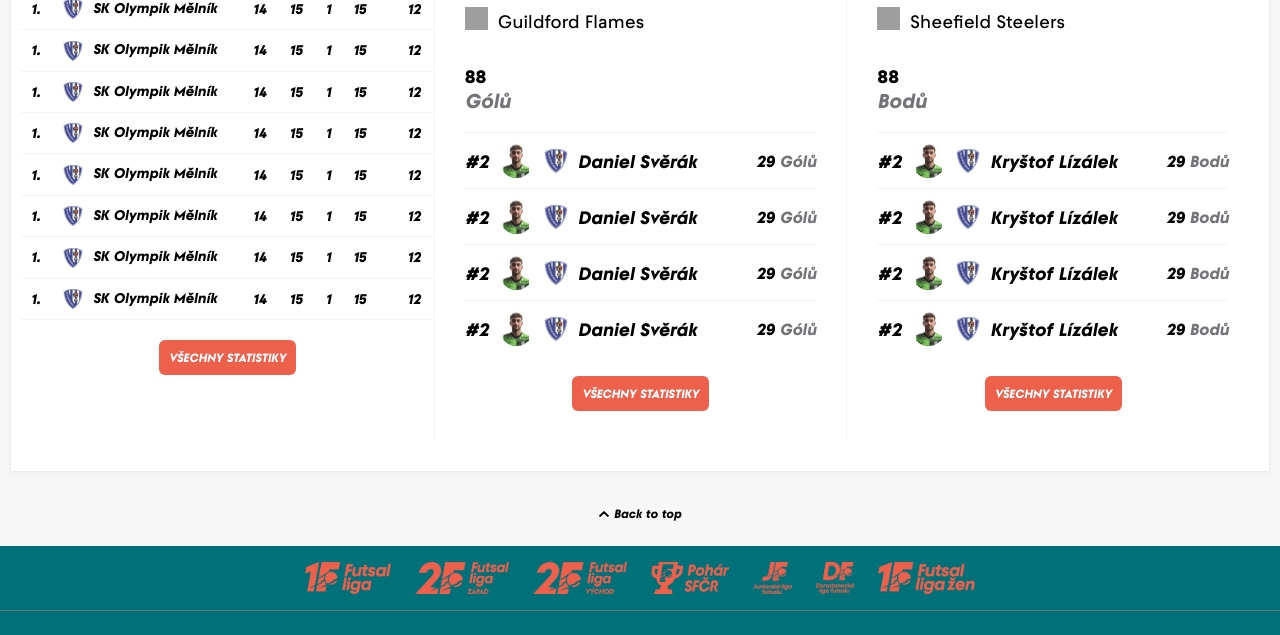
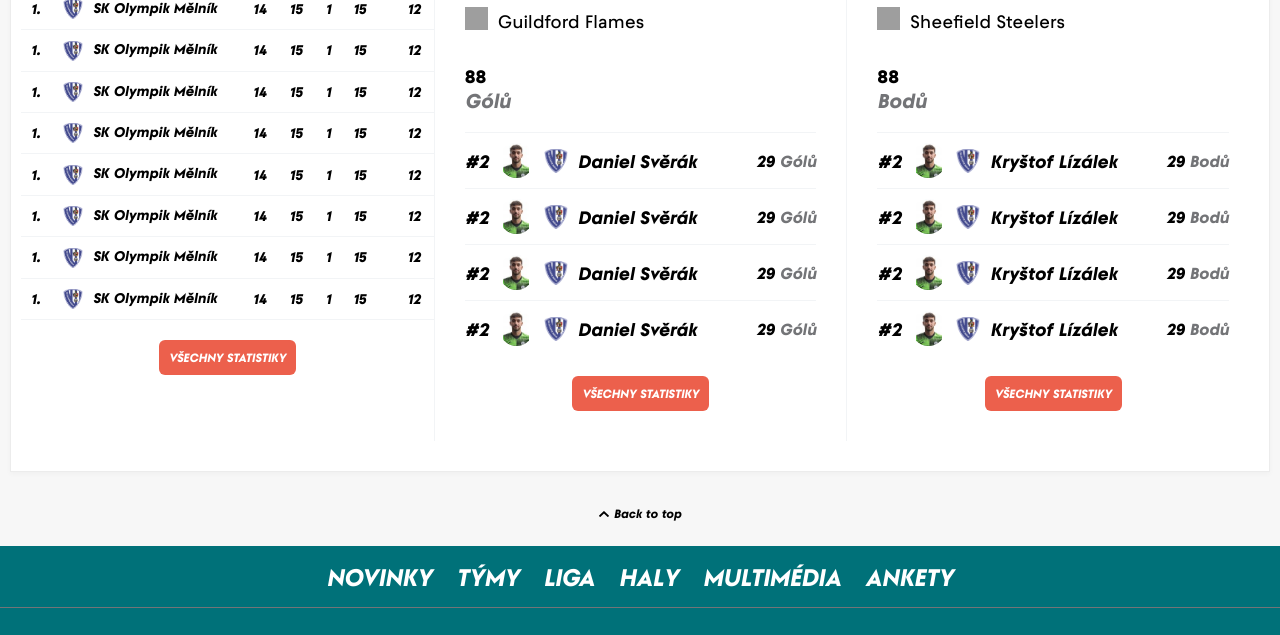
Before and after one commit to mizza-cz/futsal-liga, a website: page dist/homepage-league.html in a window 1280 px wide. Shown: the part 1700-2335 px from the top of the page. Drawn offline with Linux system fonts and the light colour scheme; grey boxes are pictures that could not be loaded; files whose address does not match are found by name.

Commit message:
add fixes

```diff
--- a/src/sass/components/subfooter.scss
+++ b/src/sass/components/subfooter.scss
@@ -18,13 +18,16 @@
 }
 
 .subfooter__link {
-  height: 32px;
   width: fit-content;
-  max-width: 120px;
+  font-size: 24px !important;
+  font-weight: 700;
+  text-transform: uppercase;
+  color: #fff;
   display: block;
   img {
     width: 100%;
-    height: 100%;
     object-fit: contain;
+    max-width: 120px;
+    height: 32px !important;
   }
 }
```
Also changed, not shown: dist/css/screen.css, dist/homepage-league.html, 1 other file.
